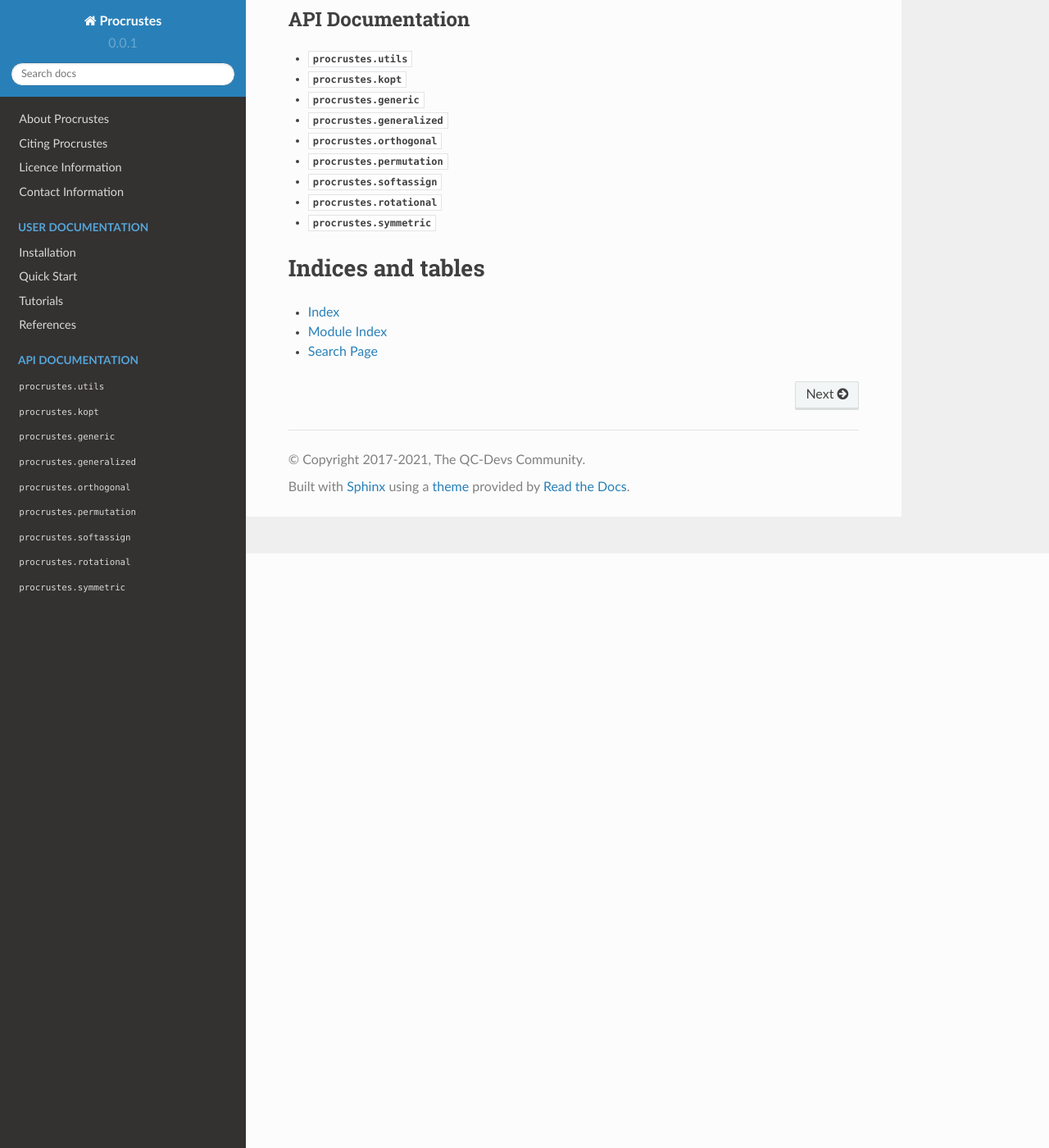
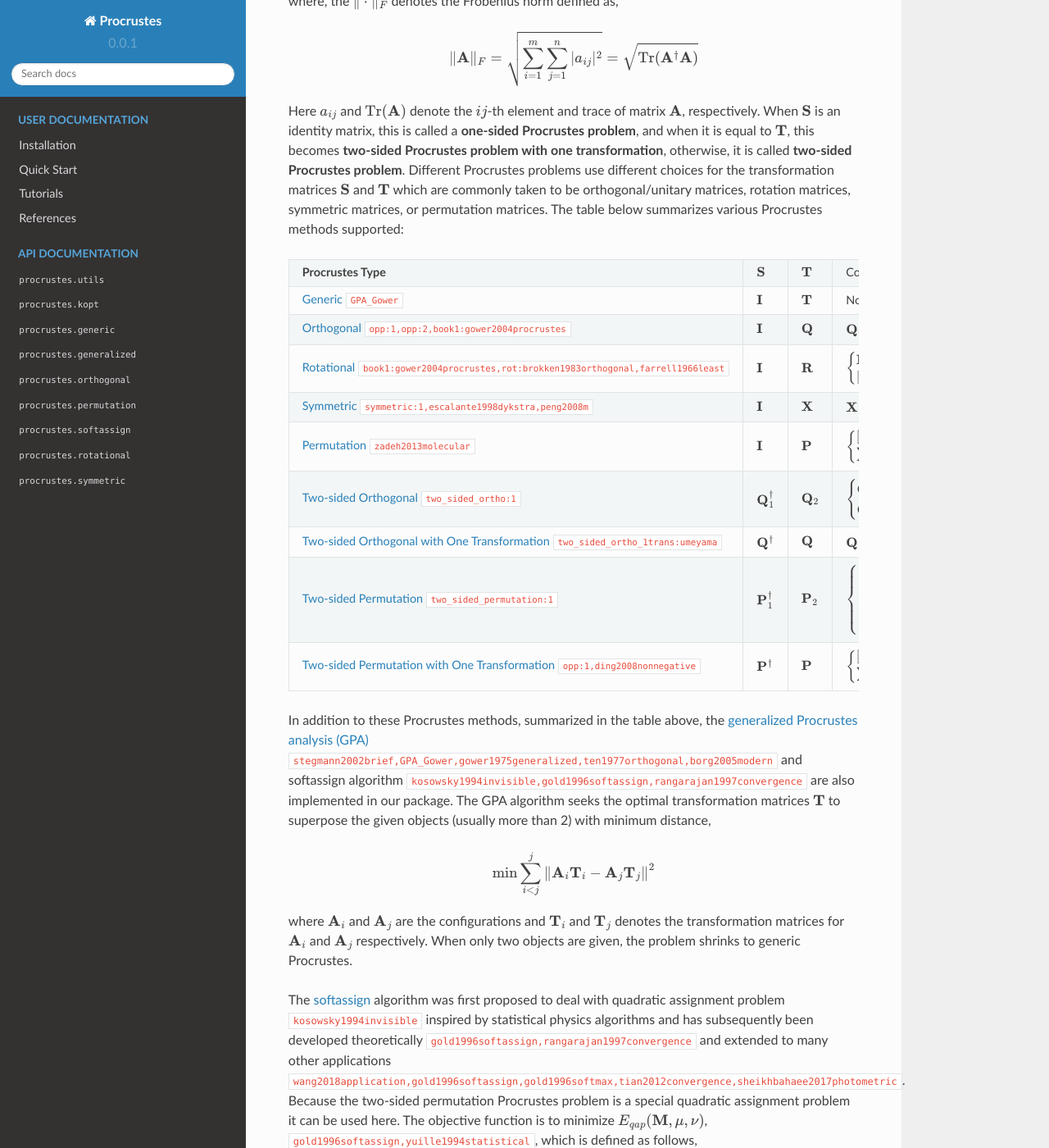
Before and after one commit to theochem/procrustes, a Sphinx documentation site: the page built from docs/index.rst, in a window 1280 px wide and 1400 px high, scrolled down 725 px. Shown: the whole window at 82% size. Built offline with Sphinx 7.4.7 and the Read the Docs theme 2.0.0, drawn with Linux system fonts in a browser that asks for light colours; cross-references to code outside the pages are shown as plain code; some of the changed text lies outside the part shown.

Commit message:
Rearrange website content

```diff
--- a/docs/index.rst
+++ b/docs/index.rst
@@ -29,16 +29,102 @@
 Welcome to Procrustes's documentation!
 ======================================
 
-.. toctree::
-   :maxdepth: 2
+`Procrustes <https://github.com/theochem/procrustes>`_ is a free, open-source, and cross-platform
+Python library for (generalized) Procrustes problems with the goal of finding the optimal
+transformation(s) that makes two matrices as close as possible to each other.
+Please use the following citation in any publication using Procrustes library:
 
-   intro_about
-   intro_citing
-   intro_license
-   intro_contact
+    **"Procrustes: A Python Library to Find Transformations that Maximize the Similarity Between
+    Matrices"**, F. Meng, M. Richer, A. Tehrani, J. La, T. D. Kim, P. W. Ayers, F. Heidar-Zadeh,
+    `JOURNAL 2021; ISSUE PAGE NUMBER <URL>`__.
+
+The Procrustes source code is hosted on `GitHub <https://github.com/theochem/procrustes>`_ and is
+released under the
+`GNU General Public License v3.0 <https://github.com/theochem/procrustes/blob/master/LICENSE>`_.
+We welcome any contributions to the Procrustes library in accord with our Code of Conduct;
+please see our `Contributing Guidelines <link to QCDevs>`_.
+Please report any issues you encounter while using Procrustes library on
+`GitHub Issues <https://github.com/theochem/procrustes/issues>`_.
+For further information and inquiries please contact us at `qcdevs@gmail.com <qcdevs@gmail.com>`_.
+
+
+Description of Procrustes Methods
+=================================
+
+Procrustes problems arise when one wishes to find one or two transformations,
+:math:`\mathbf{T} \in \mathbb{R}^{n \times n}` and :math:`\mathbf{S} \in \mathbb{R}^{m \times m}`,
+that make matrix
+:math:`\mathbf{A} \in \mathbb{R}^{m \times n}` (input matrix) resemble matrix
+:math:`\mathbf{B} \in \mathbb{R}^{m \times n}` (target or reference matrix) as closely as possible:
+
+.. math::
+   \underbrace{\min}_{\mathbf{S}, \mathbf{T}} \|\mathbf{S}\mathbf{A}\mathbf{T} - \mathbf{B}\|_{F}^2
+
+where, the :math:`\| \cdot \|_{F}` denotes the Frobenius norm defined as,
+
+.. math::
+   \| \mathbf{A} \|_{F} = \sqrt{\sum^m_{i=1} \sum^n_{j=1} |a_{ij}|^2}
+                        = \sqrt{ \text{Tr} (\mathbf{A}^{\dagger} \mathbf{A})}
+
+Here :math:`a_{ij}` and :math:`\text{Tr}(\mathbf{A})` denote the :math:`ij`-th element and trace
+of matrix :math:`\mathbf{A}`, respectively. When :math:`\mathbf{S}`
+is an identity matrix, this is called a **one-sided Procrustes problem**, and when it is
+equal to :math:`\mathbf{T}`, this becomes **two-sided Procrustes problem with one transformation**,
+otherwise, it is called **two-sided Procrustes problem**. Different Procrustes problems use
+different choices for the transformation matrices :math:`\mathbf{S}` and :math:`\mathbf{T}` which
+are commonly taken to be orthogonal/unitary matrices, rotation matrices, symmetric matrices, or
+permutation matrices. The table below summarizes various Procrustes methods supported:
+
+.. include:: table_procrustes.inc
+
+In addition to these Procrustes methods, summarized in the table above, the
+:ref:`generalized Procrustes analysis (GPA) <generalized>`
+:cite:`stegmann2002brief,GPA_Gower,gower1975generalized,ten1977orthogonal,borg2005modern` and
+softassign algorithm :cite:`kosowsky1994invisible,gold1996softassign,rangarajan1997convergence`
+are also implemented in our package. The GPA algorithm seeks the optimal transformation matrices
+:math:`\mathbf{T}` to superpose the given objects (usually more than 2) with minimum distance,
+
+.. math::
+    \begin{equation}
+      \min \sum_{i<j}^{j} {\left\| \mathbf{A}_i \mathbf{T}_i - \mathbf{A}_j \mathbf{T}_j \right\|}^2
+    \end{equation}
+
+where :math:`\mathbf{A}_i` and :math:`\mathbf{A}_j` are the configurations and :math:`\mathbf{T}_i`
+and :math:`\mathbf{T}_j` denotes the transformation matrices for :math:`\mathbf{A}_i` and
+:math:`\mathbf{A}_j` respectively. When only two objects are given, the problem shrinks to generic
+Procrustes.
+
+The :ref:`softassign <softassign>` algorithm was first proposed to deal with quadratic
+assignment problem
+:cite:`kosowsky1994invisible` inspired by statistical physics algorithms and has subsequently been
+developed theoretically
+:cite:`gold1996softassign,rangarajan1997convergence` and extended to many other applications
+:cite:`wang2018application,gold1996softassign,gold1996softmax,tian2012convergence,sheikhbahaee2017photometric`.
+Because the two-sided permutation Procrustes problem is a special
+quadratic assignment problem it can be used here. The objective function is to minimize
+:math:`E_{qap} (\mathbf{M}, \mu, \nu)`, :cite:`gold1996softassign,yuille1994statistical`,
+which is defined as follows,
+
+.. math::
+
+    \begin{aligned}
+        E_{q a p}(\mathbf{M}, \mu, \nu) = &-\frac{1}{2} \sum_{a i b j} \mathbf{C}_{a i ; b j}
+        \mathbf{M}_{a i} \mathbf{M}_{b j} \\
+        & + \sum_{a} \mu_{a}\left(\sum_{i} \mathbf{M}_{a i} - 1 \right) + \sum_{i} \nu_{i} \left(
+        \sum_{a} \mathbf{M}_{a i} - 1 \right) \\
+        & - \frac{\gamma}{2} \sum_{a i} \mathbf{M}_{a i}^{2} + \frac{1}{\beta} \sum_{a i}
+        \mathbf{M}_{a i} \log \mathbf{M}_{a i}
+    \end{aligned}
+
+
+Procrustes problems arise when aligning molecules and other objects, when evaluating optimal basis
+transformations, when determining optimal mappings between sets, and in many other contexts. This
+package includes options to translate, scale, and zero-pad matrices, so that matrices with different
+centers/scaling/sizes can be considered.
+
 
 .. toctree::
-   :maxdepth: 3
+   :maxdepth: 1
    :caption: User Documentation
 
    usr_doc_installization
--- /dev/null
+++ b/docs/table_procrustes.inc
@@ -0,0 +1,21 @@
++--------------------------------------------------------------------------------------------------------------------+--------------------------------+----------------------+-----------------------------------------------------------------------------------------------------------------------------------------------------------------------------------------------------------------------------------------------------------------+
+| **Procrustes Type**                                                                                                | :math:`\mathbf{S}`             | :math:`\mathbf{T}`   | Constraints                                                                                                                                                                                                                                                     |
++--------------------------------------------------------------------------------------------------------------------+--------------------------------+----------------------+-----------------------------------------------------------------------------------------------------------------------------------------------------------------------------------------------------------------------------------------------------------------+
+| :ref:`Generic <generic>`  :cite:`GPA_Gower`                                                                        | :math:`\mathbf{I}`             | :math:`\mathbf{T}`   | None                                                                                                                                                                                                                                                            |
++--------------------------------------------------------------------------------------------------------------------+--------------------------------+----------------------+-----------------------------------------------------------------------------------------------------------------------------------------------------------------------------------------------------------------------------------------------------------------+
+| :ref:`Orthogonal <orthogonal>` :cite:`opp:1,opp:2,book1:gower2004procrustes`                                       | :math:`\mathbf{I}`             | :math:`\mathbf{Q}`   | :math:`{\mathbf{Q}^{-1} = {\mathbf{Q}}^\dagger}`                                                                                                                                                                                                                |
++--------------------------------------------------------------------------------------------------------------------+--------------------------------+----------------------+-----------------------------------------------------------------------------------------------------------------------------------------------------------------------------------------------------------------------------------------------------------------+
+| :ref:`Rotational <rotational>` :cite:`book1:gower2004procrustes,rot:brokken1983orthogonal,farrell1966least`        | :math:`\mathbf{I}`             | :math:`\mathbf{R}`   | :math:`\begin{cases} \mathbf{R}^{-1} = {\mathbf{R}}^\dagger \\ \left | \mathbf{R} \right | = 1 \\ \end{cases}`                                                                                                                                                  |
++--------------------------------------------------------------------------------------------------------------------+--------------------------------+----------------------+-----------------------------------------------------------------------------------------------------------------------------------------------------------------------------------------------------------------------------------------------------------------+
+| :ref:`Symmetric <symmetric>` :cite:`symmetric:1,escalante1998dykstra,peng2008m`                                    | :math:`\mathbf{I}`             | :math:`\mathbf{X}`   | :math:`\mathbf{X} = \mathbf{X}^\dagger`                                                                                                                                                                                                                         |
++--------------------------------------------------------------------------------------------------------------------+--------------------------------+----------------------+-----------------------------------------------------------------------------------------------------------------------------------------------------------------------------------------------------------------------------------------------------------------+
+| :ref:`Permutation <permutation>` :cite:`zadeh2013molecular`                                                        | :math:`\mathbf{I}`             | :math:`\mathbf{P}`   | :math:`\begin{cases} [\mathbf{P}]_{ij} \in \{0, 1\} \\ \sum_{i=1}^n [\mathbf{P}]_{ij} = \sum_{j=1}^n [\mathbf{P}]_{ij} = 1 \\ \end{cases}`                                                                                                                      |
++--------------------------------------------------------------------------------------------------------------------+--------------------------------+----------------------+-----------------------------------------------------------------------------------------------------------------------------------------------------------------------------------------------------------------------------------------------------------------+
+| :ref:`Two-sided Orthogonal <orthogonal>` :cite:`two_sided_ortho:1`                                                 | :math:`\mathbf{Q}_1^\dagger`   | :math:`\mathbf{Q}_2` | :math:`\begin{cases} \mathbf{Q}_1^{-1} = \mathbf{Q}_1^\dagger \\ \mathbf{Q}_2^{-1} = \mathbf{Q}_2^\dagger \\ \end{cases}`                                                                                                                                       |
++--------------------------------------------------------------------------------------------------------------------+--------------------------------+----------------------+-----------------------------------------------------------------------------------------------------------------------------------------------------------------------------------------------------------------------------------------------------------------+
+| :ref:`Two-sided Orthogonal with One Transformation <orthogonal>` :cite:`two_sided_ortho_1trans:umeyama`            | :math:`\mathbf{Q}^{\dagger}`   | :math:`\mathbf{Q}`   | :math:`\mathbf{Q}^{-1} = \mathbf{Q}^\dagger`                                                                                                                                                                                                                    |
++--------------------------------------------------------------------------------------------------------------------+--------------------------------+----------------------+-----------------------------------------------------------------------------------------------------------------------------------------------------------------------------------------------------------------------------------------------------------------+
+| :ref:`Two-sided Permutation <permutation>` :cite:`two_sided_permutation:1`                                         | :math:`\mathbf{P}_1^{\dagger}` | :math:`\mathbf{P}_2` | :math:`\begin{cases} [\mathbf{P}_1]_{ij} \in \{0, 1\} \\ [\mathbf{P}_2]_{ij} \in \{0, 1\} \\ \sum_{i=1}^n [\mathbf{P}_1]_{ij} = \sum_{j=1}^n [\mathbf{P}_1]_{ij} = 1 \\ \sum_{i=1}^n [\mathbf{P}_2]_{ij} = \sum_{j=1}^n [\mathbf{P}_2]_{ij} = 1 \\ \end{cases}` |
++--------------------------------------------------------------------------------------------------------------------+--------------------------------+----------------------+-----------------------------------------------------------------------------------------------------------------------------------------------------------------------------------------------------------------------------------------------------------------+
+| :ref:`Two-sided Permutation with One Transformation <permutation>` :cite:`opp:1,ding2008nonnegative`               | :math:`\mathbf{P}^{\dagger}`   | :math:`\mathbf{P}`   | :math:`\begin{cases} [\mathbf{P}]_{ij} \in \{0, 1\} \\ \sum_{i=1}^n [\mathbf{P}]_{ij} = \sum_{j=1}^n [\mathbf{P}]_{ij} = 1 \\ \end{cases}`                                                                                                                      |
++--------------------------------------------------------------------------------------------------------------------+--------------------------------+----------------------+-----------------------------------------------------------------------------------------------------------------------------------------------------------------------------------------------------------------------------------------------------------------+
```
Also changed, not shown: docs/intro_citing.rst (deleted, +0 -33 lines), docs/intro_contact.rst (deleted, +0 -45 lines), docs/intro_license.rst (deleted, +0 -29 lines).
